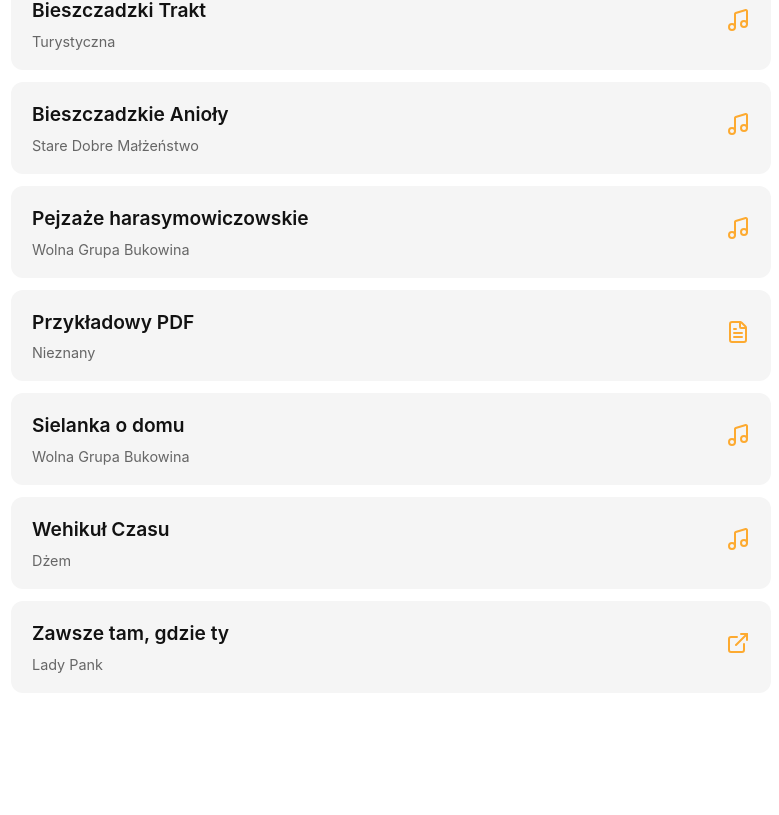
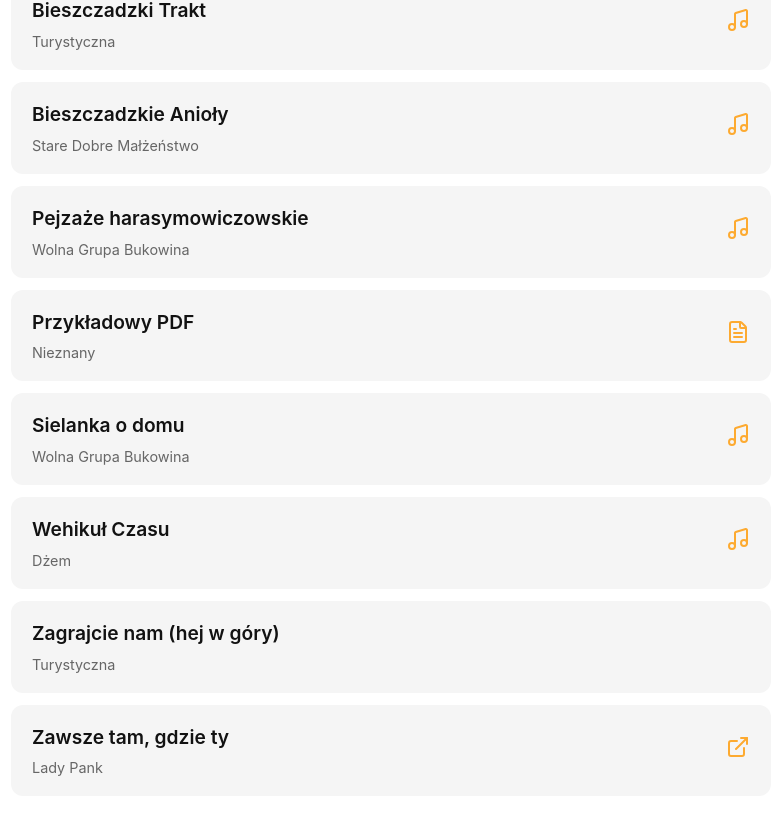
Before and after one commit to michlopicki/michlo-spiewnik, a React (Vite) app: page / in a window 1280 px wide. Shown: the part 203-1018 px from the top of the page, without its empty margins (249-1028 px from the left). Before the commit the page ends 916 px from the top, so only its background shows below. Built offline with nearby package versions, Linux system fonts and the light colour scheme.

Commit message:
Add image support and Zagrajcie nam entry

```diff
--- a/public/songs/index.json
+++ b/public/songs/index.json
@@ -47,5 +47,12 @@
     "artist": "Wolna Grupa Bukowina",
     "type": "chordpro",
     "file": "sielanka-o-domu.pro"
+  },
+  {
+    "id": "8",
+    "title": "Zagrajcie nam (hej w góry)",
+    "artist": "Turystyczna",
+    "type": "image",
+    "file": "zagrajcie-nam.png"
   }
 ]
--- a/src/App.jsx
+++ b/src/App.jsx
@@ -243,6 +243,16 @@
           </div>
         )}
 
+        {song.type === 'image' && (
+          <div className="image-container" style={{ textAlign: 'center', width: '100%' }}>
+            <img
+              src={`${import.meta.env.BASE_URL}songs/${song.file}`}
+              alt={song.title}
+              style={{ maxWidth: '100%', height: 'auto', borderRadius: '8px' }}
+            />
+          </div>
+        )}
+
         {song.type === 'link' && (
           <div className="link-container">
             <ExternalLink size={48} color="var(--accent)" style={{ marginBottom: '16px' }} />
```
